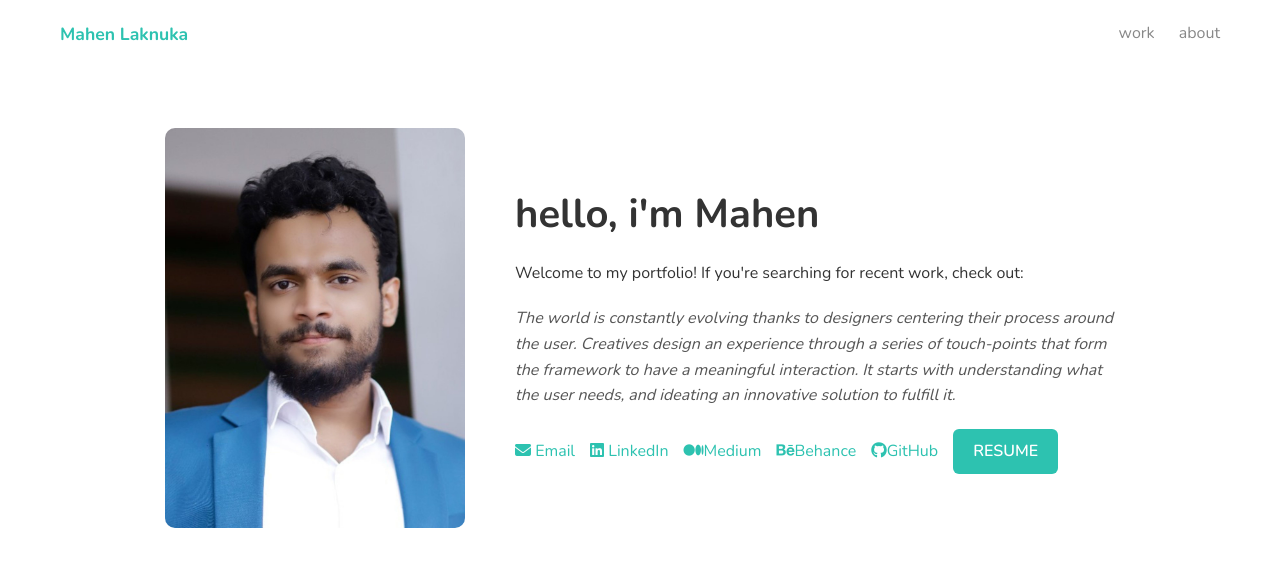
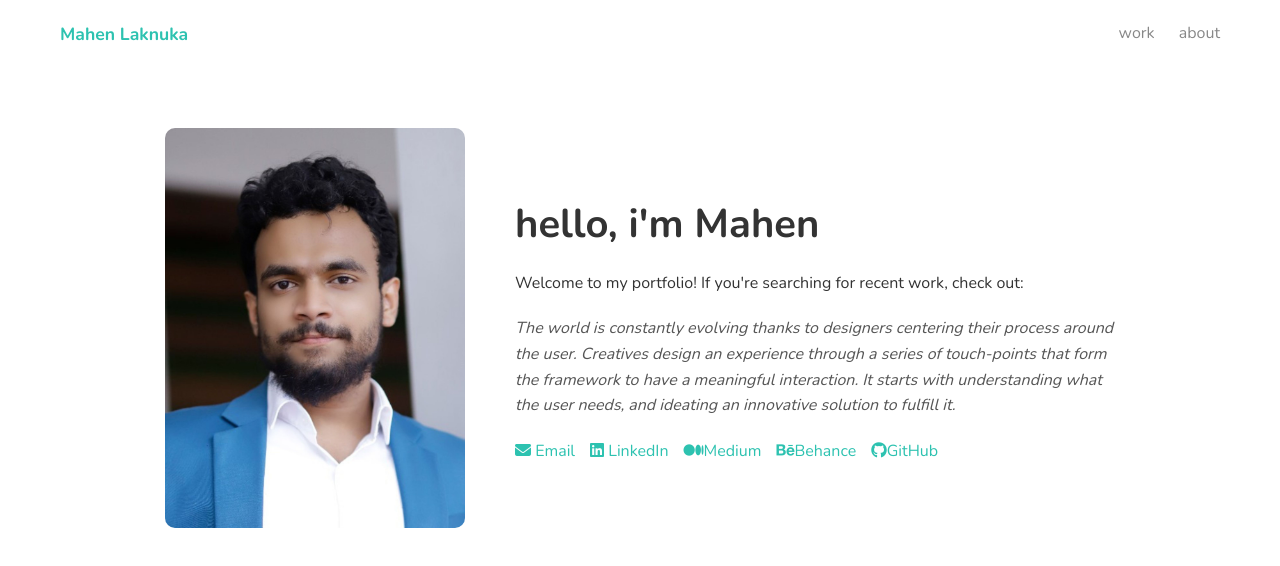
Before and after one commit to mahen01/My-work, a plain HTML site: page index.html in a window 1280 px wide. Drawn offline with nearby package versions, Linux system fonts and the light colour scheme.

Commit message:
coment cv

```diff
--- a/index.html
+++ b/index.html
@@ -64,7 +64,7 @@
           <i class="fa-brands fa-github"></i>GitHub
           </a>
 
-          <a href="/Files/Mahen_Laknuka_CV.pdf" class="resume-btn" target="_blank">RESUME</a>
+          <!-- <a href="/Files/CV.pdf" class="resume-btn" target="_blank">RESUME</a> -->
 
 
 
```
Also changed, not shown: 1 other file.
